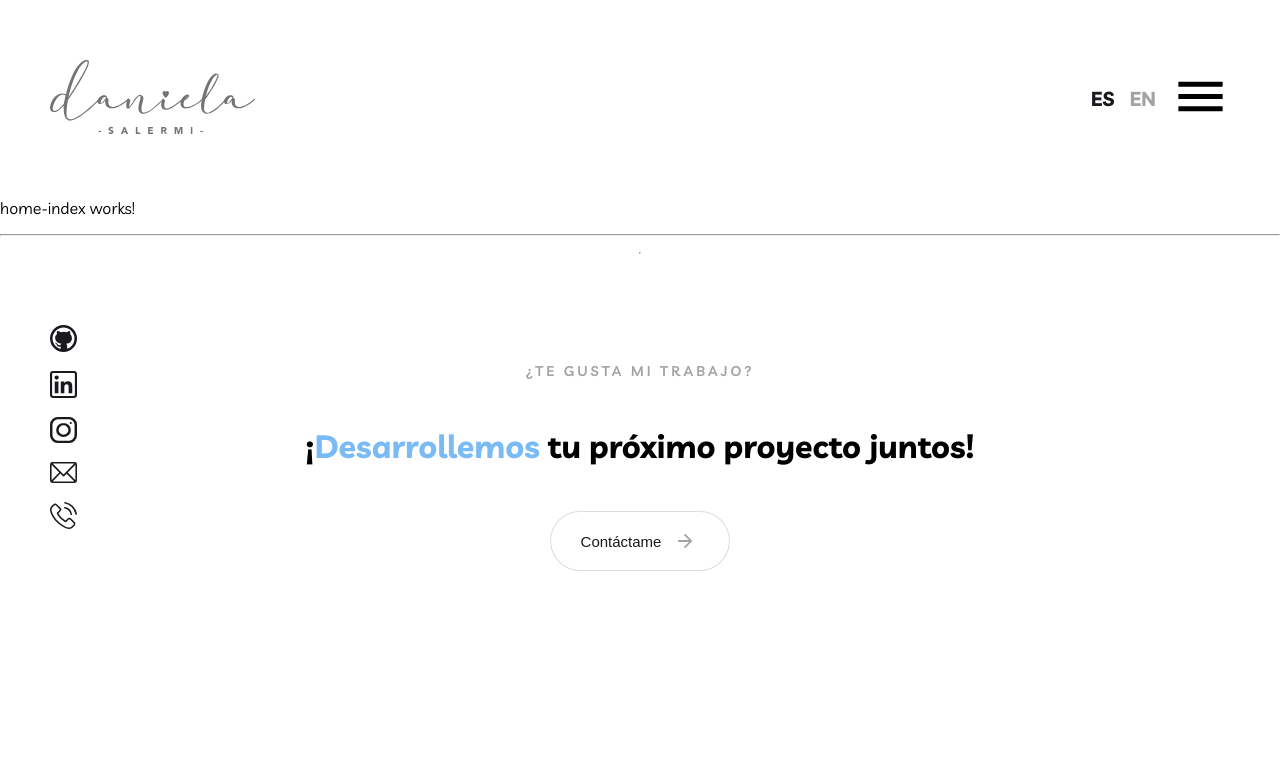
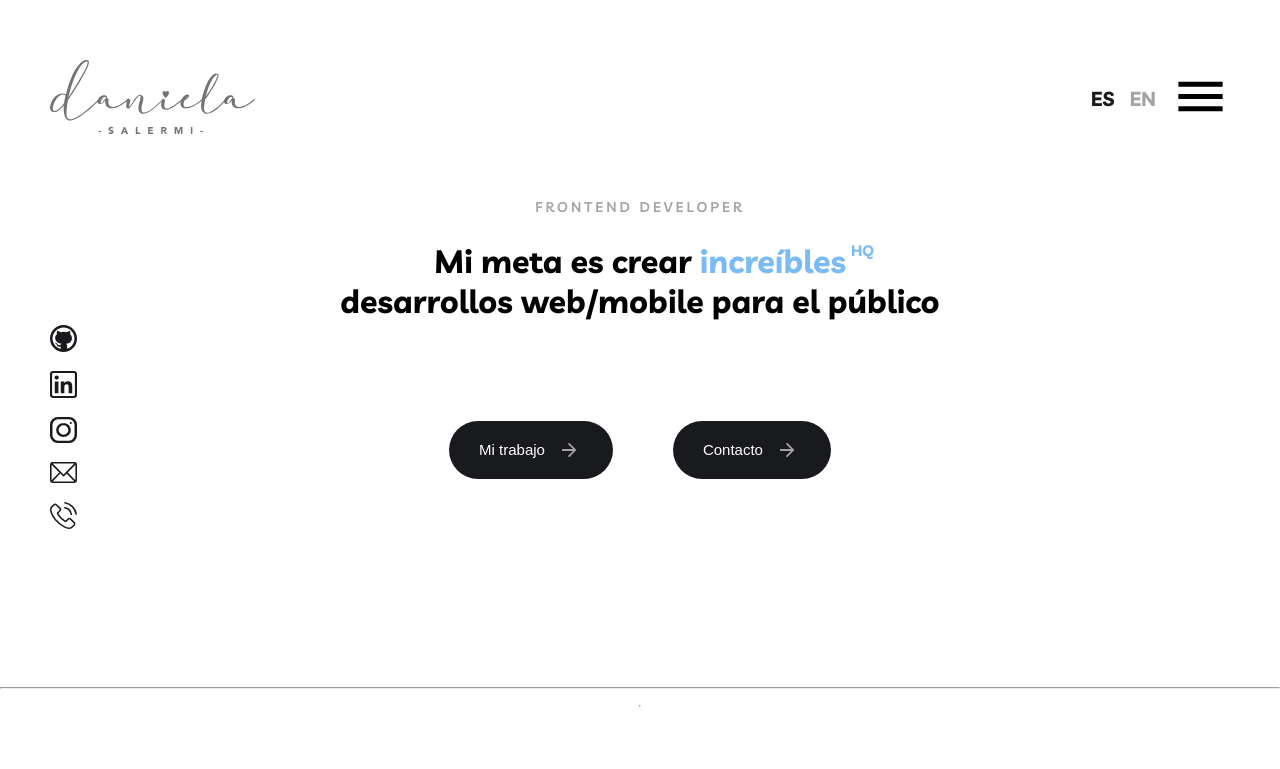
Before and after one commit to DaniSalermi/daniela-salermi-webpage, an Angular app: page / in a window 1280 px wide. Shown: the top 769 px of the page. Built offline with nearby package versions, Linux system fonts and the light colour scheme.

Commit message:
feat home index

```diff
--- a/src/app/modules/home/home-index/home-index.component.html
+++ b/src/app/modules/home/home-index/home-index.component.html
@@ -1 +1,49 @@
-<p>home-index works!</p>
+<div class="index-home">
+  <h3>Frontend developer</h3>
+  <h1>
+    Mi meta es crear
+    <span
+      >increíbles
+      <span class="subindex">
+        HQ
+      </span>
+    </span>
+    <br />desarrollos web/mobile para el público
+  </h1>
+  <div class="buttons-index">
+    <a>
+      <button class="button dark">
+        <span>Mi trabajo</span>
+        <svg
+          xmlns="http://www.w3.org/2000/svg"
+          id="icono-flecha"
+          width="24"
+          height="24"
+          viewBox="0 0 24 24"
+        >
+          <path
+            id="Trazado_21"
+            d="M12 4l-1.41 1.41L16.17 11H4v2h12.17l-5.58 5.59L12 20l8-8z"
+          />
+        </svg>
+      </button>
+    </a>
+    <a>
+      <button class="button dark">
+        <span>Contacto</span>
+        <svg
+          xmlns="http://www.w3.org/2000/svg"
+          id="icono-flecha"
+          width="24"
+          height="24"
+          viewBox="0 0 24 24"
+        >
+          <path
+            id="Trazado_21"
+            d="M12 4l-1.41 1.41L16.17 11H4v2h12.17l-5.58 5.59L12 20l8-8z"
+          />
+        </svg>
+      </button>
+    </a>
+  </div>
+</div>
--- a/src/app/modules/home/home-index/home-index.component.scss
+++ b/src/app/modules/home/home-index/home-index.component.scss
@@ -0,0 +1,32 @@
+.index-home {
+  display: flex;
+  flex-direction: column;
+  align-items: center;
+  h3 {
+    margin-bottom: 25px;
+  }
+  h1 {
+    text-align: center;
+    position: relative;
+    margin: 0;
+    margin-bottom: 100px;
+
+    span {
+      color: var(--secondary-color);
+      .subindex {
+        font-size: 15px;
+        top: 0px;
+        position: absolute;
+        padding-left: 5px;
+        padding-right: 20px;
+      }
+    }
+  }
+  .buttons-index {
+    display: flex;
+    margin-bottom: 200px;
+    a:first-child {
+      margin-right: 60px;
+    }
+  }
+}
--- a/src/app/modules/home/home.module.ts
+++ b/src/app/modules/home/home.module.ts
@@ -3,10 +3,12 @@ import { CommonModule } from '@angular/common';
 
 import { HomeRoutingModule } from './home-routing.module';
 import { HomeIndexComponent } from './home-index/home-index.component';
+import { HowIDoItComponent } from './how-i-do-it/how-i-do-it.component';
+import { RecentWorksComponent } from './recent-works/recent-works.component';
 
 
 @NgModule({
-  declarations: [HomeIndexComponent],
+  declarations: [HomeIndexComponent, HowIDoItComponent, RecentWorksComponent],
   imports: [
     CommonModule,
     HomeRoutingModule
--- /dev/null
+++ b/src/app/modules/home/how-i-do-it/how-i-do-it.component.html
@@ -0,0 +1 @@
+<p>how-i-do-it works!</p>
--- /dev/null
+++ b/src/app/modules/home/how-i-do-it/how-i-do-it.component.ts
@@ -0,0 +1,15 @@
+import { Component, OnInit } from '@angular/core';
+
+@Component({
+  selector: 'app-how-i-do-it',
+  templateUrl: './how-i-do-it.component.html',
+  styleUrls: ['./how-i-do-it.component.scss']
+})
+export class HowIDoItComponent implements OnInit {
+
+  constructor() { }
+
+  ngOnInit() {
+  }
+
+}
--- /dev/null
+++ b/src/app/modules/home/recent-works/recent-works.component.html
@@ -0,0 +1 @@
+<p>recent-works works!</p>
--- /dev/null
+++ b/src/app/modules/home/recent-works/recent-works.component.ts
@@ -0,0 +1,15 @@
+import { Component, OnInit } from '@angular/core';
+
+@Component({
+  selector: 'app-recent-works',
+  templateUrl: './recent-works.component.html',
+  styleUrls: ['./recent-works.component.scss']
+})
+export class RecentWorksComponent implements OnInit {
+
+  constructor() { }
+
+  ngOnInit() {
+  }
+
+}
```
Also changed, not shown: src/app/modules/home/how-i-do-it/how-i-do-it.component.scss (added), src/app/modules/home/recent-works/recent-works.component.scss (added), 2 other files (tests, documents, lock files or other folders).
